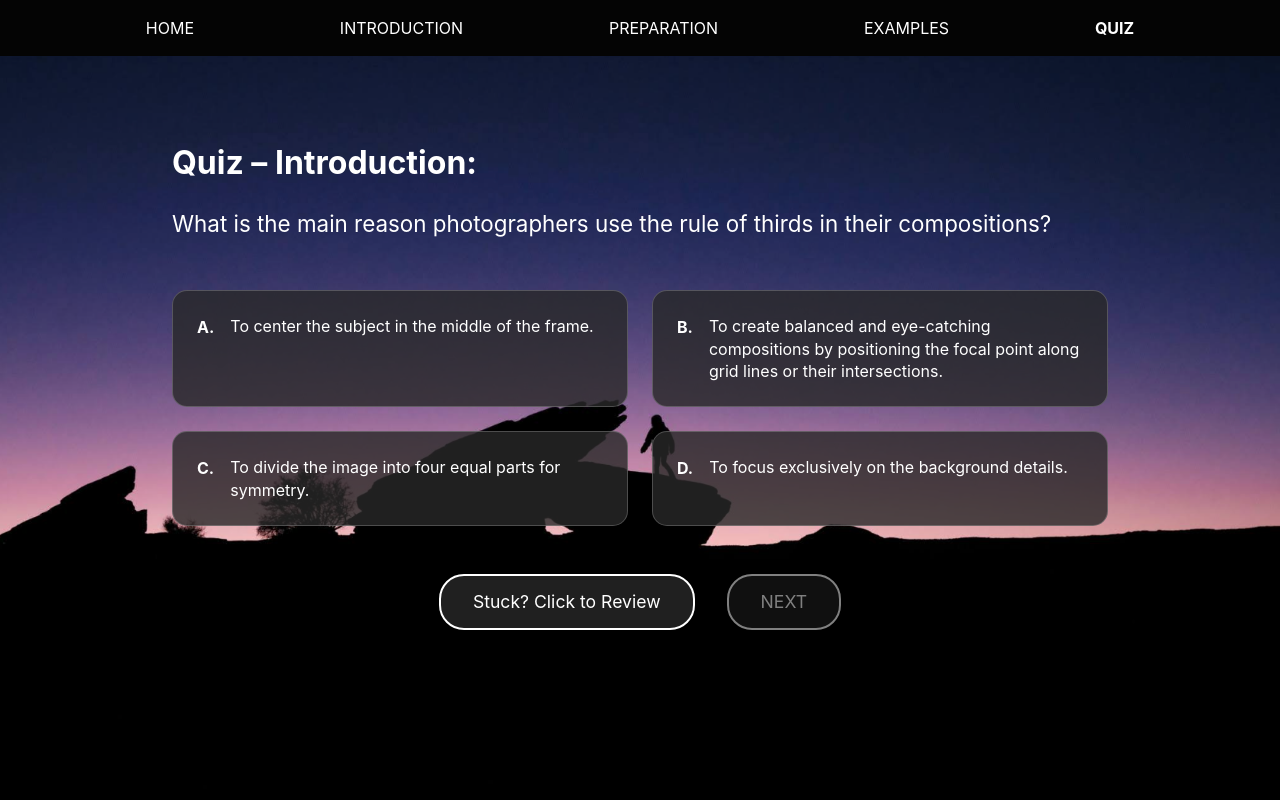
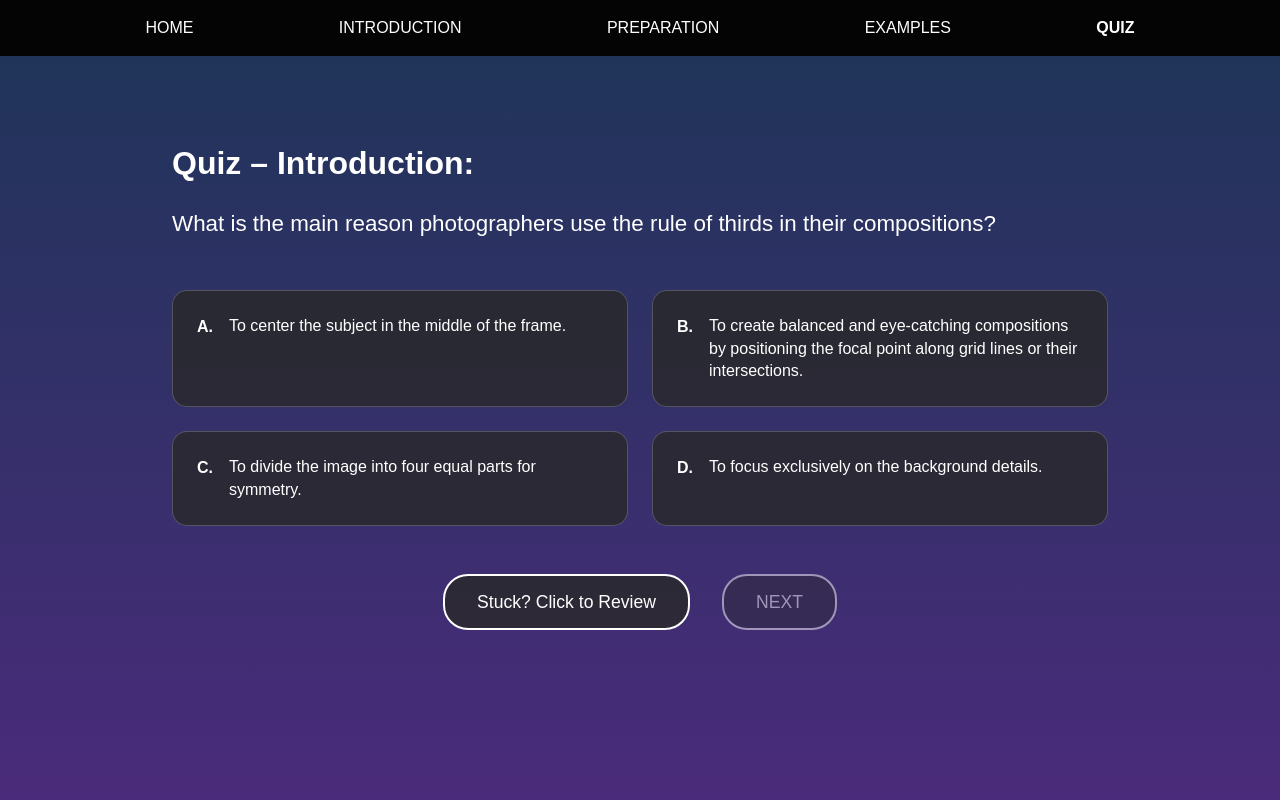
Before and after one commit to Carson-NNY/UI-2025-Spring, a Flask app: page /quiz in a window 1280 px wide. Run offline with Flask 3, Linux system fonts and the light colour scheme; some libraries are stand-ins or nearby versions.

Commit message:
Update main.css

```diff
--- a/static/main.css
+++ b/static/main.css
@@ -20,9 +20,12 @@
 }
 
 body {
-  background: url("/static/images/main_bg.png") no-repeat center center fixed;
-  background-size: cover;
+  background: linear-gradient(to bottom, #1d3557, #4a2b7b);
   color: white;
+  min-height: 100vh;
+  margin: 0;
+  padding: 0;
+  font-family: "Arial", sans-serif;
 }
 
 /* Main content styles */
```
